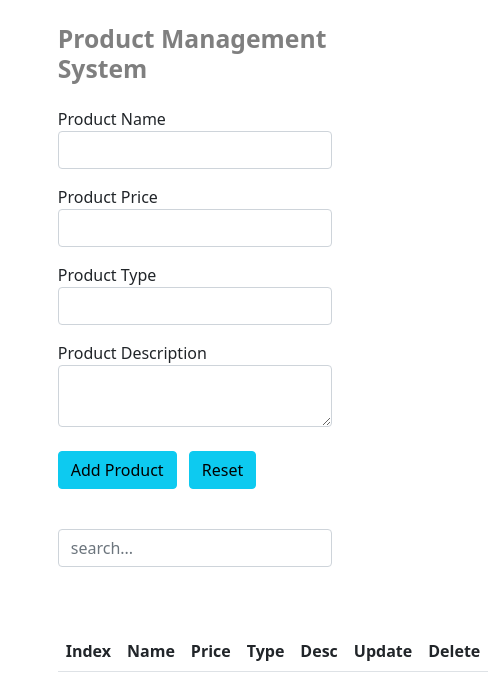
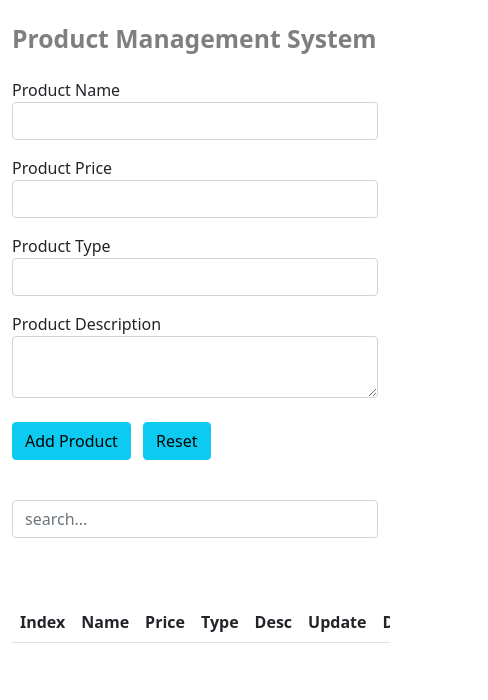
Before and after one commit to diaamohamed013/products, a plain HTML site: page index.html in a window 390 px wide. Shown: the whole page, 488 px wide, since content can reach past the window. Drawn offline with Linux system fonts and the light colour scheme.

Commit message:
new update

```diff
--- a/css/style.css
+++ b/css/style.css
@@ -0,0 +1,13 @@
+.product {
+    width: 75%;
+}
+
+@media screen and (max-width:769px) {
+    .product {
+        width: 100%;
+    }
+
+    .pTable{
+        overflow-y: auto;
+    }
+}
--- a/index.html
+++ b/index.html
@@ -7,12 +7,13 @@
     <meta name="viewport" content="width=device-width, initial-scale=1.0">
     <title>Products</title>
     <link rel="stylesheet" href="css/bootstrap.min.css">
+    <link rel="stylesheet" href="css/style.css">
 </head>
 
 <body>
 
     <div class="container py-4">
-        <div class="w-75 m-auto">
+        <div class="product m-auto">
             <h1 class="text-capitalize mb-4 fs-2 fw-bold text-black-50">product management system</h1>
             <label for="validationCustomUsername">Product Name</label>
             <input type="text" id="pName" id="validationCustomUsername" oninput="validateProductName()"
@@ -49,14 +50,14 @@
     </div>
 
     <div class="container py-3">
-        <div class="w-75 m-auto">
+        <div class="product m-auto">
             <input type="text" onkeyup="search(this.value)" placeholder="search..." id="searchItem"
                 class="form-control">
         </div>
     </div>
 
-    <div class="container pt-5">
-        <div class="w-75 m-auto">
+    <div class="container pTable pt-5">
+        <div class="product m-auto">
             <table class="table text-capitalize">
                 <thead>
                     <th>index</th>
```
